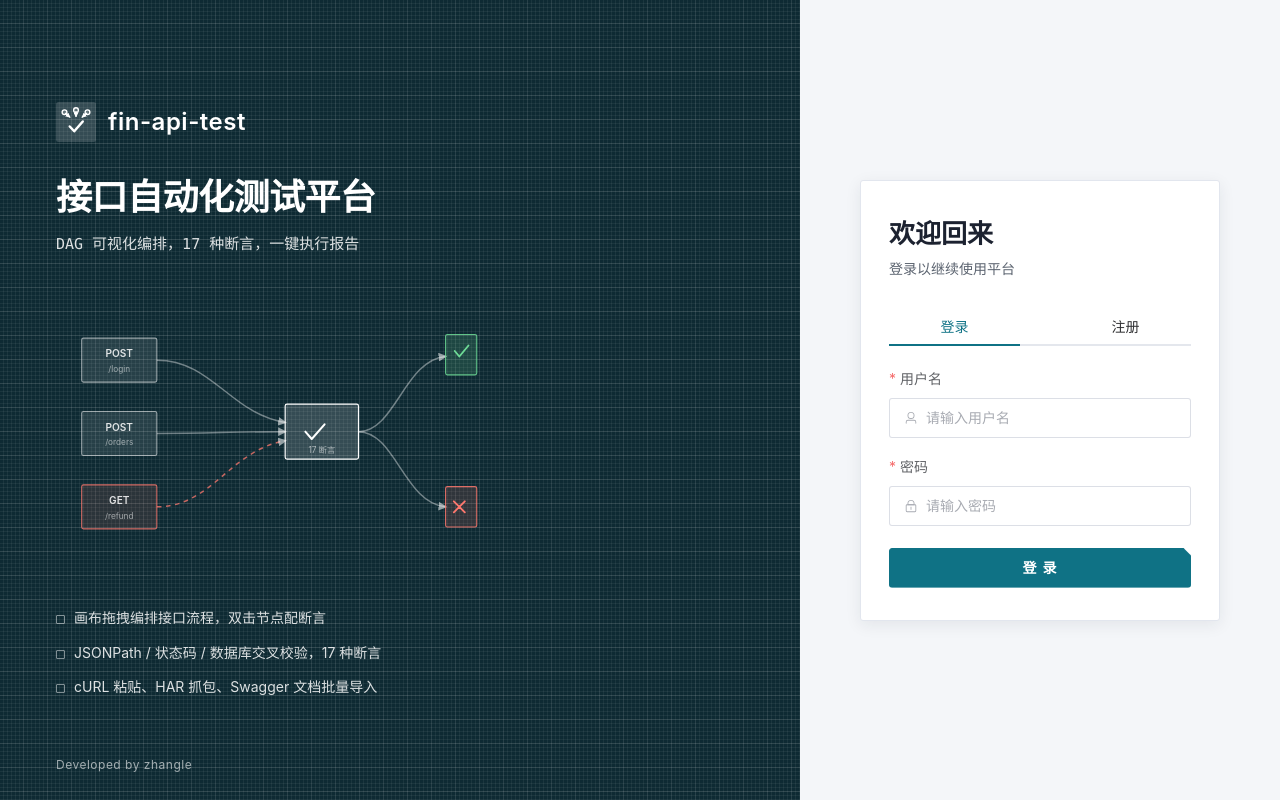
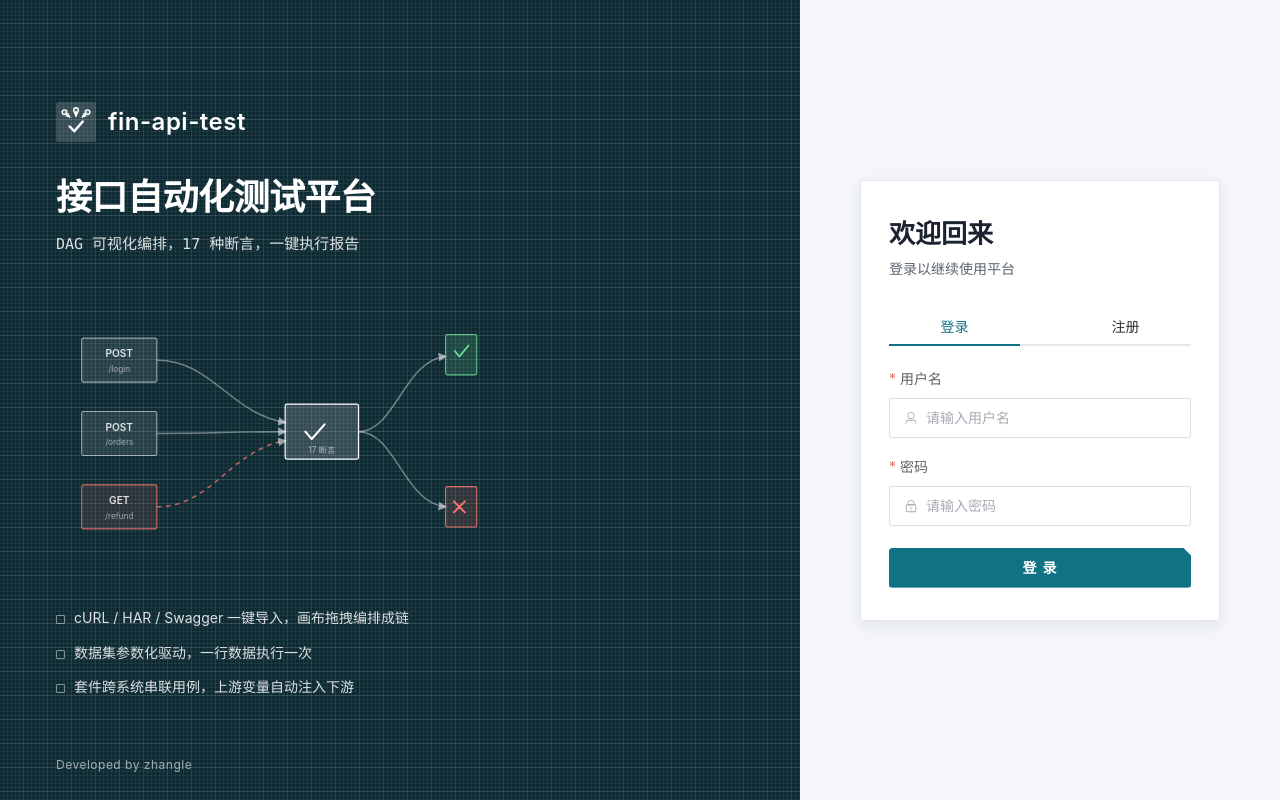
Before and after one commit to zl2237/fin-api-test, a Vue app in the folder platform/frontend/: page /login in a window 1280 px wide. Built offline with nearby package versions, Linux system fonts and the light colour scheme.

Commit message:
docs+ui: 精简三份文档与登录页/指南抽屉文案，突出数据驱动与测试套件

```diff
--- a/platform/frontend/src/components/HomeGuideDrawer.vue
+++ b/platform/frontend/src/components/HomeGuideDrawer.vue
@@ -63,16 +63,16 @@ const guideSteps = [
   { title: '录入接口', desc: '手动新建或粘贴 cURL 自动识别，参数像填表格一样配置', go: '去录入', to: '/apis' },
   { title: '编排用例', desc: '画布上把接口连成流程，双击节点添加断言', go: '去编排', to: '/cases' },
   // 数据驱动为主流程的可选第六步：从用例生成数据集，用例行内「数据」绑定
-  { title: '绑定数据集（可选）', desc: '同一用例跑多组参数：从用例生成数据集，用例行内「数据」绑定，一行数据执行一次', go: '去看看', to: '/datasets' },
+  { title: '绑定数据集（可选）', desc: '从用例生成数据集，改单元格即参数化，一行数据执行一次', go: '去看看', to: '/datasets' },
   { title: '执行看报告', desc: '选环境点执行，每一步请求与校验结果全留档', go: '去看', to: '/executions' },
 ]
 
 const guideCaps = [
-  { title: '数据驱动测试', desc: '用例生成数据集，改单元格即参数化：一行一执行，支持 Excel 导入导出与跨数据集覆盖合并', tab: 'dataset' as const },
+  { title: '测试套件', desc: '跨系统串联用例成链：逐成员绑环境，上游变量白名单自动注入下游', tab: null },
+  { title: '数据驱动测试', desc: '改单元格即参数化，一行数据一次执行，支持 Excel 导入导出', tab: 'dataset' as const },
   { title: '数据自动生成', desc: '随机手机号、日期加减、唯一单号，写一次 ${uuid()} 到处复用', tab: 'expression' as const },
   { title: '17 种结果校验', desc: 'JSONPath、状态码、DB 交叉校验，支持失败重试', tab: 'assertion' as const },
   { title: '批量导入接口', desc: 'cURL 粘贴即用，HAR 抓包文件、Swagger 文档批量导入', tab: null },
-  { title: '数据库直查对账', desc: '测试时顺手执行 SQL 对账，不用开数据库客户端', tab: null },
 ]
 </script>
 
--- a/platform/frontend/src/views/Home.vue
+++ b/platform/frontend/src/views/Home.vue
@@ -145,7 +145,7 @@
           <section class="panel guide-panel">
             <header class="panel-head"><h3>上手指南</h3></header>
             <div class="guide-links">
-              <el-button text type="primary" @click="openGuide">五步上手流程</el-button>
+              <el-button text type="primary" @click="openGuide">六步上手流程</el-button>
               <el-button text type="primary" @click="store.openCoreCapability('expression')">表达式语法</el-button>
               <el-button text type="primary" @click="store.openCoreCapability('assertion')">17 种断言</el-button>
             </div>
--- a/platform/frontend/src/views/Login.vue
+++ b/platform/frontend/src/views/Login.vue
@@ -80,9 +80,9 @@
 
         <!-- 三行直陈能力（无卡片无图标框，工具感文案） -->
         <ul class="brand-points">
-          <li>画布拖拽编排接口流程，双击节点配断言</li>
-          <li>JSONPath / 状态码 / 数据库交叉校验，17 种断言</li>
-          <li>cURL 粘贴、HAR 抓包、Swagger 文档批量导入</li>
+          <li>cURL / HAR / Swagger 一键导入，画布拖拽编排成链</li>
+          <li>数据集参数化驱动，一行数据执行一次</li>
+          <li>套件跨系统串联用例，上游变量自动注入下游</li>
         </ul>
       </div>
 
```
Also changed, not shown: 3 other files (tests, documents, lock files or other folders).
